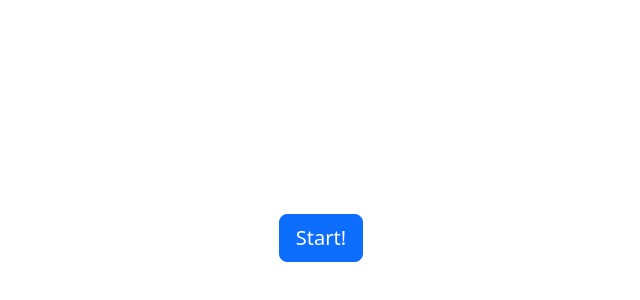
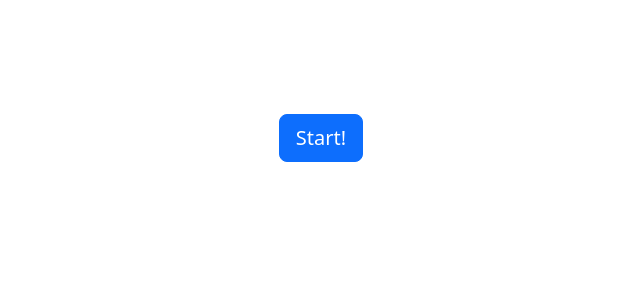
Before and after one commit to achogue/javascript-quiz, a plain HTML site: page index.html in a window 1280 px wide. Shown: the part 272-572 px from the top of the page, without its empty margins (319-959 px from the left). Drawn offline with nearby package versions, Linux system fonts and the light colour scheme.

Commit message:
remove padding and add readme?

```diff
--- a/index.html
+++ b/index.html
@@ -10,7 +10,7 @@
 
 </head>
 
-<body style="padding: 100px">
+<body>
 
     <div class="container">
 
```
Also changed, not shown: 1 other file.
